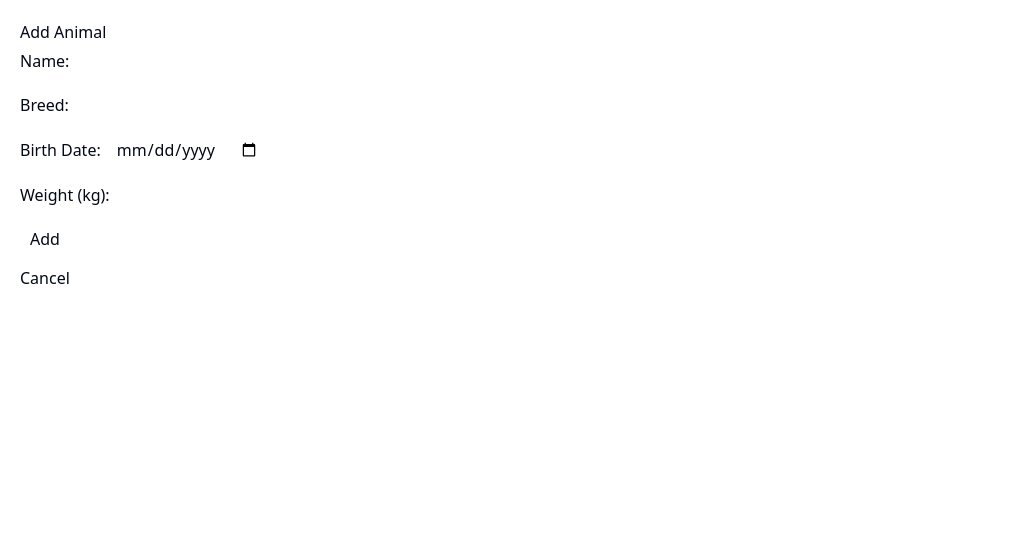
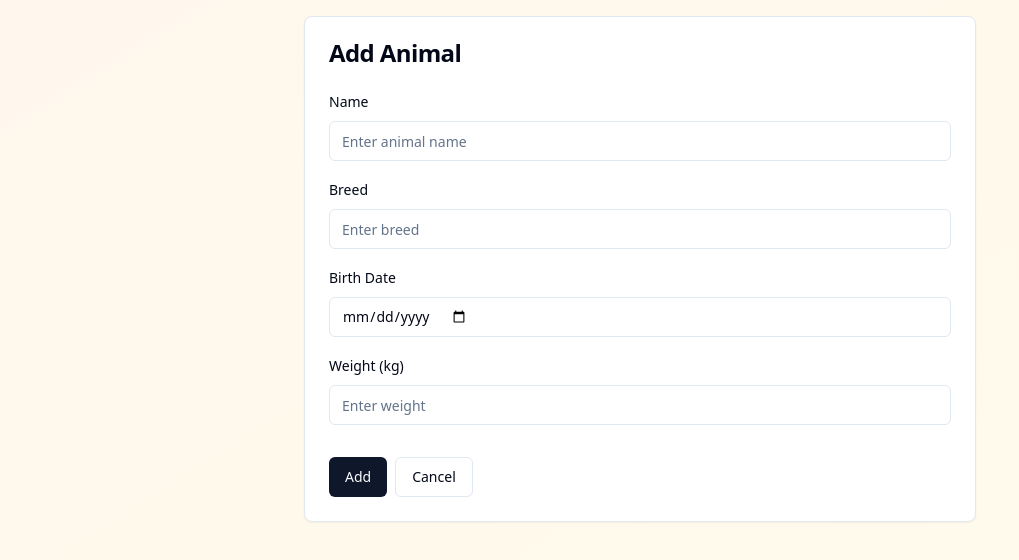
Before and after one commit to KamilBarczyk/PetLog, a React (Vite) app: page /add-animal in a window 1280 px wide. Shown: the top 560 px of the page, without its empty margins (0-1019 px from the left). Built offline with nearby package versions, Linux system fonts and the light colour scheme.

Commit message:
feat(ui): style AddAnimalScreen

```diff
--- a/src/screens/AddAnimalScreen.tsx
+++ b/src/screens/AddAnimalScreen.tsx
@@ -1,6 +1,10 @@
 import React, { useState } from 'react';
 import { useNavigate } from 'react-router-dom';
 import { useApp } from '../context/AppContext';
+import { Button } from '@/components/ui/button';
+import { Card, CardContent, CardHeader, CardTitle } from '@/components/ui/card';
+import { Input } from '@/components/ui/input';
+import { Label } from '@/components/ui/label';
 
 const AddAnimalScreen: React.FC = () => {
   const navigate = useNavigate();
@@ -42,61 +46,68 @@ const AddAnimalScreen: React.FC = () => {
   };
 
   return (
-    <div style={{ padding: "20px" }}>
-      <h2>Add Animal</h2>
-      <form onSubmit={handleSubmit}>
-        <div>
-          <label>
-            Name:
-            <input
+    <div className="min-h-screen bg-gradient-to-br from-orange-50 to-amber-50 p-4">
+      <div className="max-w-2xl mx-auto">
+        <Card>
+          <CardHeader>
+            <CardTitle>Add Animal</CardTitle>
+          </CardHeader>
+          <CardContent>
+            <form onSubmit={handleSubmit} className="space-y-4">
+              <div className="space-y-2">
+                <Label htmlFor="name">Name</Label>
+                <Input
+                  id="name"
                   type="text"
                   value={name}
                   onChange={(e) => setName(e.target.value)}
-              style={{ marginLeft: "10px", padding: "5px" }}
+                  placeholder="Enter animal name"
                 />
-          </label>
               </div>
-        <div style={{ marginTop: "10px" }}>
-          <label>
-            Breed:
-            <input
+
+              <div className="space-y-2">
+                <Label htmlFor="breed">Breed</Label>
+                <Input
+                  id="breed"
                   type="text"
                   value={breed}
                   onChange={(e) => setBreed(e.target.value)}
-              style={{ marginLeft: "10px", padding: "5px" }}
+                  placeholder="Enter breed"
                 />
-          </label>
               </div>
-        <div style={{ marginTop: "10px" }}>
-          <label>
-            Birth Date:
-            <input
+
+              <div className="space-y-2">
+                <Label htmlFor="birthDate">Birth Date</Label>
+                <Input
+                  id="birthDate"
                   type="date"
                   value={birthDate}
                   onChange={(e) => setBirthDate(e.target.value)}
-              style={{ marginLeft: "10px", padding: "5px" }}
                 />
-          </label>
               </div>
-        <div style={{ marginTop: "10px" }}>
-          <label>
-            Weight (kg):
-            <input
+
+              <div className="space-y-2">
+                <Label htmlFor="weight">Weight (kg)</Label>
+                <Input
+                  id="weight"
                   type="number"
                   step="0.1"
                   value={weight}
                   onChange={(e) => setWeight(e.target.value)}
-              style={{ marginLeft: "10px", padding: "5px" }}
+                  placeholder="Enter weight"
                 />
-          </label>
               </div>
-        <button type="submit" style={{ marginTop: "10px", padding: "5px 10px" }}>
-          Add
-        </button>
+
+              <div className="flex gap-2 pt-4">
+                <Button type="submit">Add</Button>
+                <Button type="button" variant="outline" onClick={() => navigate('/')}>
+                  Cancel
+                </Button>
+              </div>
             </form>
-      <button onClick={() => navigate('/')} style={{ marginTop: "10px" }}>
-        Cancel
-      </button>
+          </CardContent>
+        </Card>
+      </div>
     </div>
   );
 };
```
Lines whose indentation alone changed are shown as unchanged.
